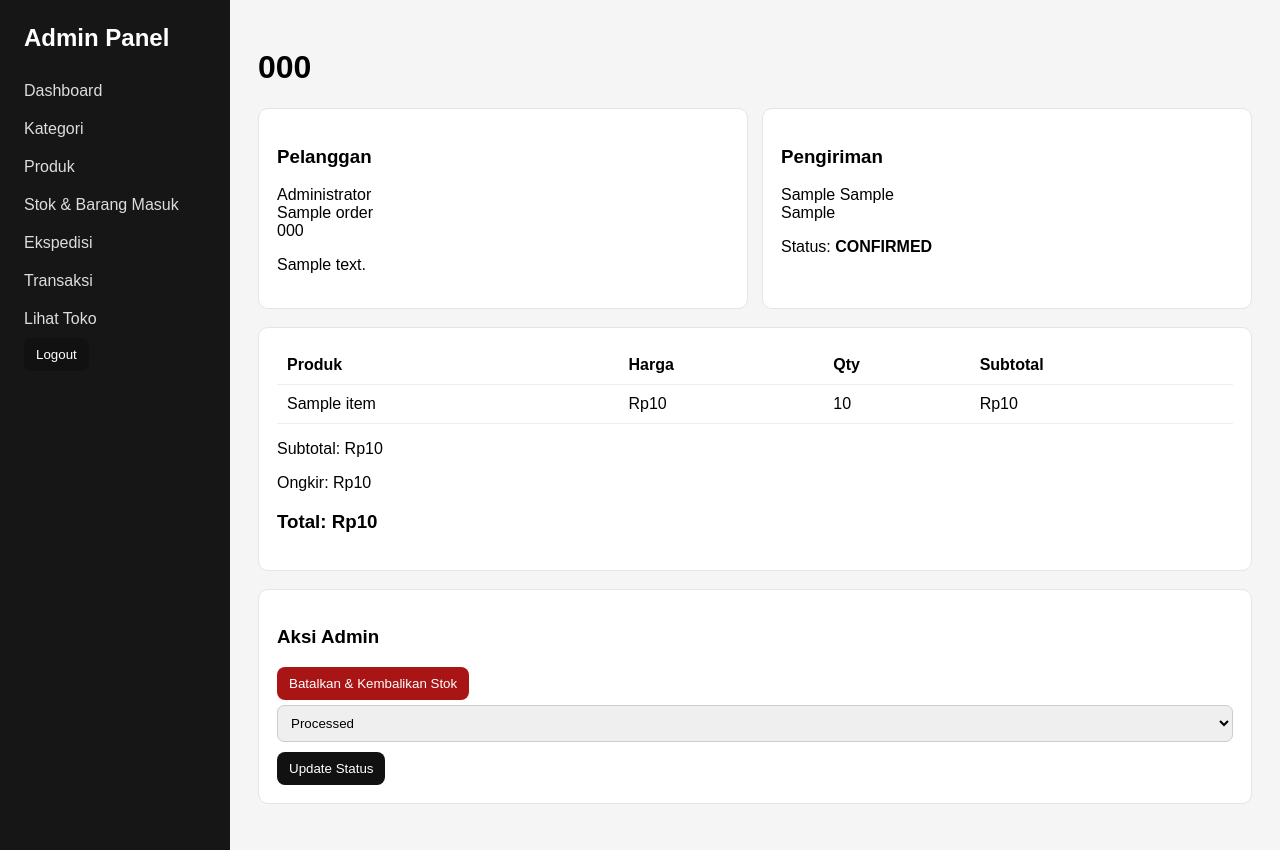
After one commit to ArdraFarr/MVC-Modul3.4.5, a Laravel app: page /admin/orders/1 in a window 1280 px wide. The commit adds this page. Run offline with Laravel 12, Linux system fonts and the light colour scheme; a user stored in the database is signed in; data comes from the database, SQL or seed files in the repository; tables that the repository leaves empty hold one stand-in row (values such as "Sample post").

Commit message:
fix: resolve admin dashboard, routes, and order views

```diff
--- /dev/null
+++ b/app/Http/Controllers/Admin/OrderController.php
@@ -0,0 +1,105 @@
+<?php
+
+namespace App\Http\Controllers\Admin;
+
+use App\Http\Controllers\Controller;
+use App\Models\Order;
+use App\Models\Product;
+use App\Models\StockMovement;
+use Illuminate\Http\RedirectResponse;
+use Illuminate\Http\Request;
+use Illuminate\Support\Facades\DB;
+use Illuminate\Validation\Rule;
+use Illuminate\View\View;
+
+class OrderController extends Controller
+{
+    public function index(Request $request): View
+    {
+        $orders = Order::with('user')
+            ->when($request->filled('status'), fn ($q) => $q->where('status', $request->input('status')))
+            ->when($request->filled('q'), function ($q) use ($request) {
+                $keyword = $request->string('q')->toString();
+                $q->where(fn ($sub) => $sub->where('code', 'like', "%{$keyword}%")
+                  ->orWhereHas('user', fn ($u) => $u->where('name', 'like', "%{$keyword}%")));
+            })
+            ->latest('ordered_at')
+            ->paginate(15)
+            ->withQueryString();
+
+        return view('admin.orders.index', compact('orders'));
+    }
+
+    public function show(Order $order): View
+    {
+        $order->load(['user', 'items', 'validator']);
+        return view('admin.orders.show', compact('order'));
+    }
+
+    public function confirm(Request $request, Order $order): RedirectResponse
+    {
+        if ($order->status !== 'pending') {
+            return back()->with('error', 'Hanya pesanan pending yang dapat divalidasi.');
+        }
+
+        $order->update([
+            'status' => 'confirmed',
+            'validated_by' => $request->user()->id,
+            'validated_at' => now(),
+        ]);
+
+        return back()->with('success', 'Pesanan telah divalidasi.');
+    }
+
+    public function updateStatus(Request $request, Order $order): RedirectResponse
+    {
+        $data = $request->validate([
+            'status' => ['required', Rule::in(['processed', 'shipped', 'completed'])],
+        ]);
+
+        $allowed = [
+            'confirmed' => ['processed'],
+            'processed' => ['shipped'],
+            'shipped' => ['completed'],
+        ];
+        if (! in_array($data['status'], $allowed[$order->status] ?? [], true)) {
+            return back()->with('error', 'Perubahan status tidak sesuai alur transaksi.');
+        }
+        $order->update(['status' => $data['status']]);
+        return back()->with('success', 'Status pesanan diperbarui.');
+    }
+    public function cancel(Request $request, Order $order): RedirectResponse
+    {
+        if (! in_array($order->status, ['pending', 'confirmed'], true)) {
+            return back()->with('error', 'Pesanan pada status ini tidak dapat dibatalkan.');
+        }
+        DB::transaction(function () use ($request, $order) {
+            $order->load('items');
+            foreach ($order->items as $item) {
+                if (! $item->product_id) {
+                    continue;
+                }
+                $product = Product::whereKey($item->product_id)->lockForUpdate()->first();
+                if (! $product) {
+                    continue;
+                }
+                $product->increment('stock', $item->quantity);
+                StockMovement::create([
+                    'product_id' => $product->id,
+                    'user_id' => $request->user()->id,
+                    'type' => 'IN',
+                    'quantity' => $item->quantity,
+                    'reference' => 'CANCEL-' . $order->code,
+                    'note' => 'Pengembalian stok karena pesanan dibatalkan admin',
+                    'movement_at' => now(),
+                ]);
+            }
+            $order->update([
+                'status' => 'cancelled',
+                'validated_by' => $request->user()->id,
+                'validated_at' => now(),
+            ]);
+        });
+        return back()->with('success', 'Pesanan dibatalkan dan stok dikembalikan.');
+    }
+}
--- /dev/null
+++ b/resources/views/admin/orders/show.blade.php
@@ -0,0 +1,81 @@
+@extends('layouts.admin')
+@section('title', $order->code)
+@section('content')
+
+<h1>{{ $order->code }}</h1>
+
+<div class="grid">
+    <div class="card">
+        <h3>Pelanggan</h3>
+        <p>{{ $order->user->name }}<br>{{ $order->recipient_name }}<br>{{ $order->phone }}</p>
+        <p>{{ $order->address }}</p>
+    </div>
+
+    <div class="card">
+        <h3>Pengiriman</h3>
+        <p>{{ $order->shipping_courier }} {{ $order->shipping_service }}<br>{{ $order->shipping_eta }}</p>
+        <p>Status: <strong>{{ strtoupper($order->status) }}</strong></p>
+    </div>
+</div>
+
+<div class="card">
+    <table>
+        <tr>
+            <th>Produk</th>
+            <th>Harga</th>
+            <th>Qty</th>
+            <th>Subtotal</th>
+        </tr>
+        @foreach($order->items as $item)
+        <tr>
+            <td>{{ $item->product_name }}</td>
+            <td>Rp{{ number_format($item->price, 0, ',', '.') }}</td>
+            <td>{{ $item->quantity }}</td>
+            <td>Rp{{ number_format($item->subtotal, 0, ',', '.') }}</td>
+        </tr>
+        @endforeach
+    </table>
+
+    <p>Subtotal: Rp{{ number_format($order->subtotal, 0, ',', '.') }}</p>
+    <p>Ongkir: Rp{{ number_format($order->shipping_cost, 0, ',', '.') }}</p>
+    <h3>Total: Rp{{ number_format($order->grand_total, 0, ',', '.') }}</h3>
+</div>
+
+<div class="card">
+    <h3>Aksi Admin</h3>
+
+    @if($order->status === 'pending')
+        <form style="display: inline" method="POST" action="{{ route('admin.orders.confirm', $order) }}">
+            @csrf
+            @method('PATCH')
+            <button class="btn">Validasi Pesanan</button>
+        </form>
+    @endif
+
+    @if(in_array($order->status, ['pending', 'confirmed']))
+        <form style="display: inline" method="POST" action="{{ route('admin.orders.cancel', $order) }}">
+            @csrf
+            @method('PATCH')
+            <button class="btn btn-danger">Batalkan & Kembalikan Stok</button>
+        </form>
+    @endif
+
+    @if(in_array($order->status, ['confirmed', 'processed', 'shipped']))
+        <form class="row" method="POST" action="{{ route('admin.orders.status', $order) }}">
+            @csrf
+            @method('PATCH')
+            <select name="status">
+                @if($order->status === 'confirmed')
+                    <option value="processed">Processed</option>
+                @elseif($order->status === 'processed')
+                    <option value="shipped">Shipped</option>
+                @elseif($order->status === 'shipped')
+                    <option value="completed">Completed</option>
+                @endif
+            </select>
+            <button class="btn">Update Status</button>
+        </form>
+    @endif
+</div>
+
+@endsection
--- a/resources/views/admin/products/_form.blade.php
+++ b/resources/views/admin/products/_form.blade.php
@@ -16,3 +16,4 @@
 </label>
 <label>
 <input type="checkbox" name="is_active" value="1" @checked(old('is_active',$product->is_active??true))> Aktif</label>
+<button class="btn">Simpan</button>
--- a/resources/views/auth/register.blade.php
+++ b/resources/views/auth/register.blade.php
@@ -13,4 +13,4 @@ old('name') }}" required>
 </label>
 <button class="btn">Daftar</button>
 </form>
-</div>@endsectio
+</div>@endsection
--- a/resources/views/layouts/admin.blade.php
+++ b/resources/views/layouts/admin.blade.php
@@ -2,11 +2,29 @@
 <html lang="id">
 <head>
     <meta charset="UTF-8">
-<meta name="viewport" content="width=device-width,initial-scale=1.0">
-<title>@yield('title','Admin')</title>
-<style>*{box-sizing:border-box}body{margin:0;font-family:Arial;background:#f5f5f5}.wrap{display:grid;grid-templatecolumns:230px 1fr;min-height:100vh}.side{background:#161616;color:#fff;padding:24px}.side
-a{display:block;color:#ddd;text-decoration:none;padding:10px 0}.side h2{margintop:0}.main{padding:28px}.card{background:#fff;border-radius:10px;padding:18px;margin-bottom:18px;border:1px solid
-#e5e5e5}.grid{display:grid;grid-template-columns:repeat(auto-fit,minmax(180px,1fr));gap:14px}.btn{border:0;borderradius:8px;padding:9px 12px;background:#111;color:#fff;text-decoration:none;cursor:pointer}.btndanger{background:#a91515}.input,select,textarea{width:100%;padding:9px;border:1px solid #ccc;border-radius:7px;margintop:5px}label{display:block;margin-bottom:12px}table{width:100%;border-collapse:collapse}th,td{padding:10px;borderbottom:1px solid #eee;text-align:left}.alert{padding:11px;background:#e8f7ee;margin-bottom:15px;borderradius:8px}.error{background:#fdeaea}.row{display:flex;gap:10px;flex-wrap:wrap;alignitems:end}.muted{color:#666}</style>
+    <meta name="viewport" content="width=device-width, initial-scale=1.0">
+    <title>@yield('title', 'Admin')</title>
+    <style>
+        * { box-sizing: border-box; }
+        body { margin: 0; font-family: Arial; background: #f5f5f5; }
+        .wrap { display: grid; grid-template-columns: 230px 1fr; min-height: 100vh; }
+        .side { background: #161616; color: #fff; padding: 24px; }
+        .side a { display: block; color: #ddd; text-decoration: none; padding: 10px 0; }
+        .side h2 { margin-top: 0; }
+        .main { padding: 28px; }
+        .card { background: #fff; border-radius: 10px; padding: 18px; margin-bottom: 18px; border: 1px solid #e5e5e5; }
+        .grid { display: grid; grid-template-columns: repeat(auto-fit, minmax(180px, 1fr)); gap: 14px; }
+        .btn { border: 0; border-radius: 8px; padding: 9px 12px; background: #111; color: #fff; text-decoration: none; cursor: pointer; }
+        .btn-danger { background: #a91515; }
+        .input, select, textarea { width: 100%; padding: 9px; border: 1px solid #ccc; border-radius: 7px; margin-top: 5px; }
+        label { display: block; margin-bottom: 12px; }
+        table { width: 100%; border-collapse: collapse; }
+        th, td { padding: 10px; border-bottom: 1px solid #eee; text-align: left; }
+        .alert { padding: 11px; background: #e8f7ee; margin-bottom: 15px; border-radius: 8px; }
+        .error { background: #fdeaea; }
+        .row { display: flex; gap: 10px; flex-wrap: wrap; align-items: flex-end; }
+        .muted { color: #666; }
+    </style>
 </head>
 <body>
     <div class="wrap">
@@ -19,15 +37,30 @@ a{display:block;color:#ddd;text-decoration:none;padding:10px 0}.side h2{marginto
             <a href="{{ route('admin.shipping.index') }}">Ekspedisi</a>
             <a href="{{ route('admin.orders.index') }}">Transaksi</a>
             <a href="{{ route('shop.index') }}">Lihat Toko</a>
-<form method="POST" action="{{ route('logout') }}">@csrf<button class="btn" type="submit">Logout</button>
+            <form method="POST" action="{{ route('logout') }}">
+                @csrf
+                <button class="btn" type="submit">Logout</button>
             </form>
         </aside>
         <main class="main">
-@if(session('success'))<div class="alert">{{ session('success') }}</div>@endif @if(session('error'))<div class="alert
-error">{{ session('error') }}</div>@endif @if($errors->any())<div class="alert error">
-<ul>@foreach($errors->all() as $error)<li>{{ $error }}</li>@endforeach</ul>
-</div>@endif
-@yield('content')</main>
+            @if(session('success'))
+                <div class="alert">{{ session('success') }}</div>
+            @endif
+            @if(session('error'))
+                <div class="alert error">{{ session('error') }}</div>
+            @endif
+            @if($errors->any())
+                <div class="alert error">
+                    <ul>
+                        @foreach($errors->all() as $error)
+                            <li>{{ $error }}</li>
+                        @endforeach
+                    </ul>
+                </div>
+            @endif
+
+            @yield('content')
+        </main>
     </div>
 </body>
 </html>
--- a/routes/web.php
+++ b/routes/web.php
@@ -1,7 +1,11 @@
 <?php
 
 use App\Http\Controllers\Admin\CategoryController;
+use App\Http\Controllers\Admin\DashboardController;
+use App\Http\Controllers\Admin\OrderController as AdminOrderController;
 use App\Http\Controllers\Admin\ProductController as AdminProductController;
+use App\Http\Controllers\Admin\ShippingServiceController;
+use App\Http\Controllers\Admin\StockController;
 use App\Http\Controllers\AuthController;
 use App\Http\Controllers\CartController;
 use App\Http\Controllers\CheckoutController;
@@ -9,12 +13,11 @@ use App\Http\Controllers\CustomerOrderController;
 use App\Http\Controllers\ProductCatalogController;
 use Illuminate\Support\Facades\Route;
 
-// --- ROUTE KATALOG M4 ---
+// --- ROUTE KATALOG PUBLIK ---
 Route::get('/', [ProductCatalogController::class, 'index'])->name('shop.index');
 Route::get('/produk/{product:slug}', [ProductCatalogController::class, 'show'])->name('shop.show');
 
-
-// --- ROUTE AUTENTIKASI M1 ---
+// --- ROUTE AUTENTIKASI ---
 Route::middleware('guest')->group(function () {
     Route::get('/login', [AuthController::class, 'showLogin'])->name('login');
     Route::post('/login', [AuthController::class, 'login'])->name('login.store');
@@ -24,28 +27,36 @@ Route::middleware('guest')->group(function () {
 
 Route::post('/logout', [AuthController::class, 'logout'])->middleware('auth')->name('logout');
 
-
-// --- ROUTE PELANGGAN (CUSTOMER) M5 & M6 ---
+// --- ROUTE PELANGGAN (CUSTOMER) ---
 Route::middleware(['auth', 'role:customer'])->group(function () {
-    // M5: Keranjang
     Route::get('/keranjang', [CartController::class, 'index'])->name('cart.index');
     Route::post('/keranjang/{product}', [CartController::class, 'store'])->name('cart.store');
     Route::patch('/keranjang/{product}', [CartController::class, 'update'])->name('cart.update');
     Route::delete('/keranjang/{product}', [CartController::class, 'destroy'])->name('cart.destroy');
-
-    // M6: Checkout & Pesanan
     Route::get('/checkout', [CheckoutController::class, 'index'])->name('checkout.index');
     Route::post('/checkout', [CheckoutController::class, 'store'])->name('checkout.store');
     Route::get('/pesanan', [CustomerOrderController::class, 'index'])->name('orders.index');
     Route::get('/pesanan/{order}', [CustomerOrderController::class, 'show'])->name('orders.show');
 });
 
-
-// --- ROUTE ADMIN M2 ---
+// --- ROUTE ADMINISTRATOR ---
 Route::prefix('admin')->name('admin.')->middleware(['auth', 'role:admin'])->group(function () {
+    Route::get('/', [DashboardController::class, 'index'])->name('dashboard');
     Route::get('/categories', [CategoryController::class, 'index'])->name('categories.index');
     Route::post('/categories', [CategoryController::class, 'store'])->name('categories.store');
     Route::put('/categories/{category}', [CategoryController::class, 'update'])->name('categories.update');
     Route::delete('/categories/{category}', [CategoryController::class, 'destroy'])->name('categories.destroy');
     Route::resource('products', AdminProductController::class)->except('show');
+    Route::get('/stock', [StockController::class, 'index'])->name('stock.index');
+    Route::get('/stock/create', [StockController::class, 'create'])->name('stock.create');
+    Route::post('/stock', [StockController::class, 'store'])->name('stock.store');
+    Route::get('/shipping', [ShippingServiceController::class, 'index'])->name('shipping.index');
+    Route::post('/shipping', [ShippingServiceController::class, 'store'])->name('shipping.store');
+    Route::put('/shipping/{shippingService}', [ShippingServiceController::class, 'update'])->name('shipping.update');
+    Route::delete('/shipping/{shippingService}', [ShippingServiceController::class, 'destroy'])->name('shipping.destroy');
+    Route::get('/orders', [AdminOrderController::class, 'index'])->name('orders.index');
+    Route::get('/orders/{order}', [AdminOrderController::class, 'show'])->name('orders.show');
+    Route::patch('/orders/{order}/confirm', [AdminOrderController::class, 'confirm'])->name('orders.confirm');
+    Route::patch('/orders/{order}/status', [AdminOrderController::class, 'updateStatus'])->name('orders.status');
+    Route::patch('/orders/{order}/cancel', [AdminOrderController::class, 'cancel'])->name('orders.cancel');
 });
```
Also changed, not shown: app/Http/Controllers/Admin/DashboardController.php (added, +25 -0 lines), resources/views/admin/dashboard.blade.php (added, +42 -0 lines), resources/views/admin/orders/index.blade.php (added, +46 -0 lines), resources/views/cart/index.blade.php (+34 -16 lines). Lines whose indentation alone changed are shown as unchanged.
